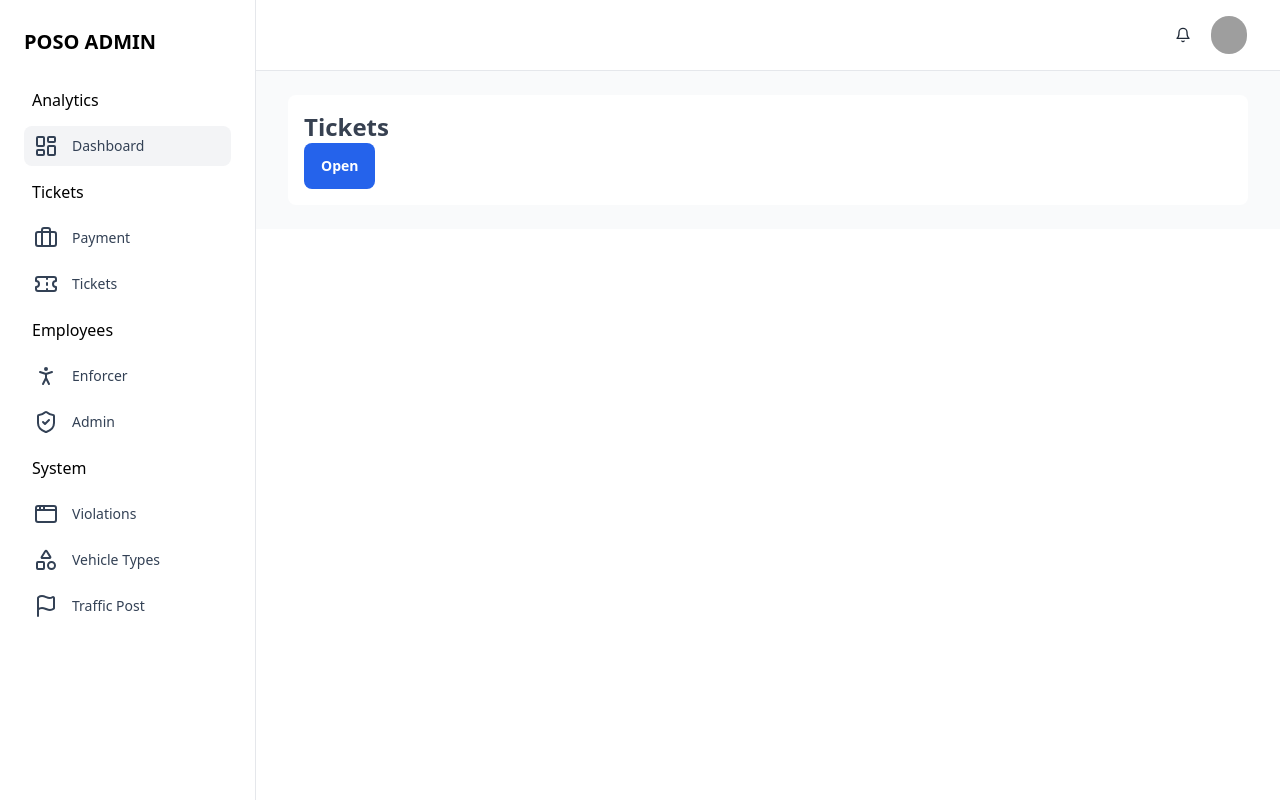
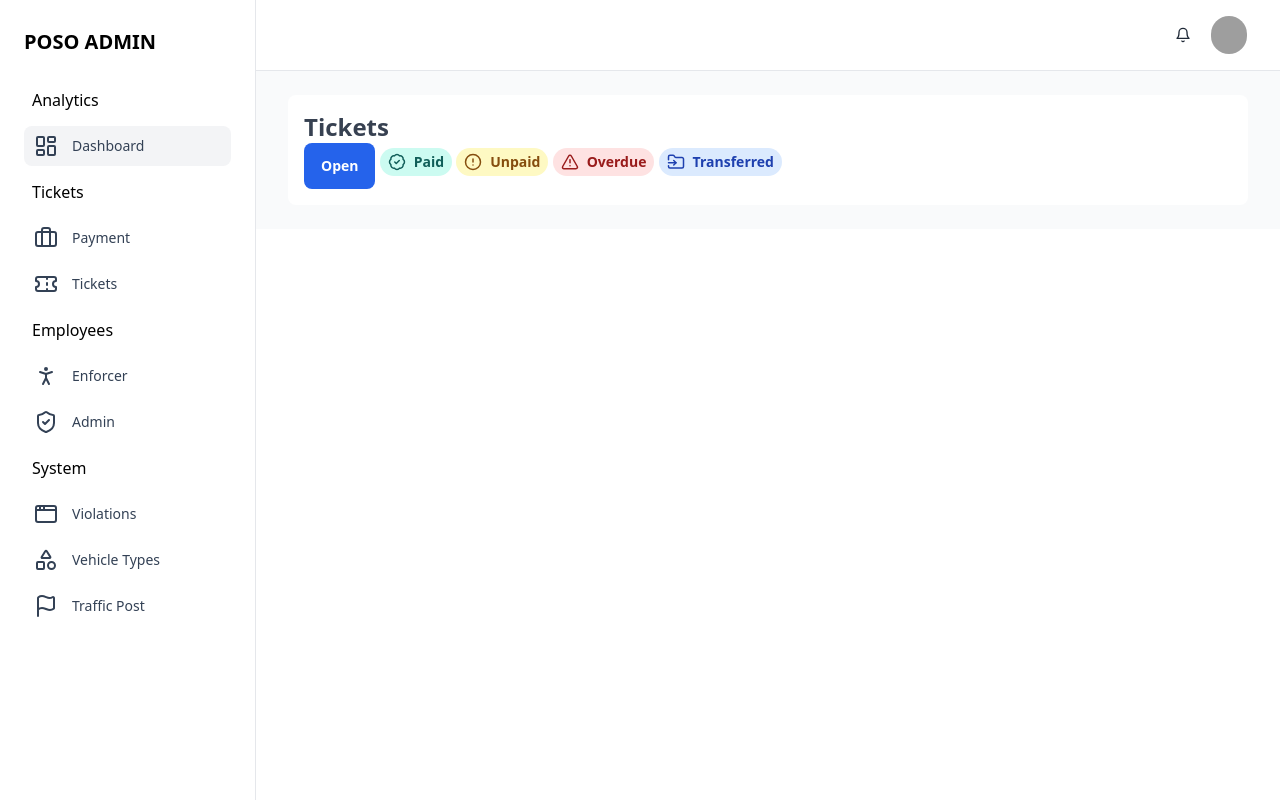
Before and after one commit to romarmph/poso_admin, a SvelteKit app: page / in a window 1280 px wide. Built offline with nearby package versions, Linux system fonts and the light colour scheme; grey boxes are pictures that could not be loaded.

Commit message:
Create ticket status component

```diff
--- /dev/null
+++ b/src/lib/components/Base/TicketStatus.svelte
@@ -0,0 +1,32 @@
+<script lang="ts">
+  import {
+    BadgeCheck,
+    AlertCircle,
+    AlertTriangle,
+    FolderInput,
+  } from "lucide-svelte";
+
+  export let status: "paid" | "unpaid" | "overdue" | "transferred" = "unpaid";
+
+  const statusColor = {
+    paid: "bg-teal-100 text-teal-800",
+    overdue: "bg-red-100 text-red-800",
+    unpaid: "bg-yellow-100 text-yellow-800",
+    transferred: "bg-blue-100 text-blue-800",
+  }[status];
+</script>
+
+<span
+  class="{statusColor} inline-flex gap-2 py-1 px-2 rounded-full items-center text-sm font-semibold"
+>
+  {#if status === "paid"}
+    <BadgeCheck size="18px" />
+  {:else if status === "overdue"}
+    <AlertTriangle size="18px" />
+  {:else if status === "transferred"}
+    <FolderInput size="18px" />
+  {:else}
+    <AlertCircle size="18px" />
+  {/if}
+  {status.charAt(0).toUpperCase() + status.slice(1).toLocaleLowerCase()}
+</span>
--- a/src/routes/(app)/+page.svelte
+++ b/src/routes/(app)/+page.svelte
@@ -5,6 +5,8 @@
     ModalFooter,
     ModalHeader,
   } from "$lib/components/Modal/Modal";
+
+  import TicketStatus from "$lib/components/Base/TicketStatus.svelte";
 
   import { Button } from "$lib/Components";
 </script>
@@ -21,3 +23,8 @@
 
   <ModalFooter slot="footer"></ModalFooter>
 </Modal>
+
+<TicketStatus status="paid" />
+<TicketStatus status="unpaid" />
+<TicketStatus status="overdue" />
+<TicketStatus status="transferred" />
```
